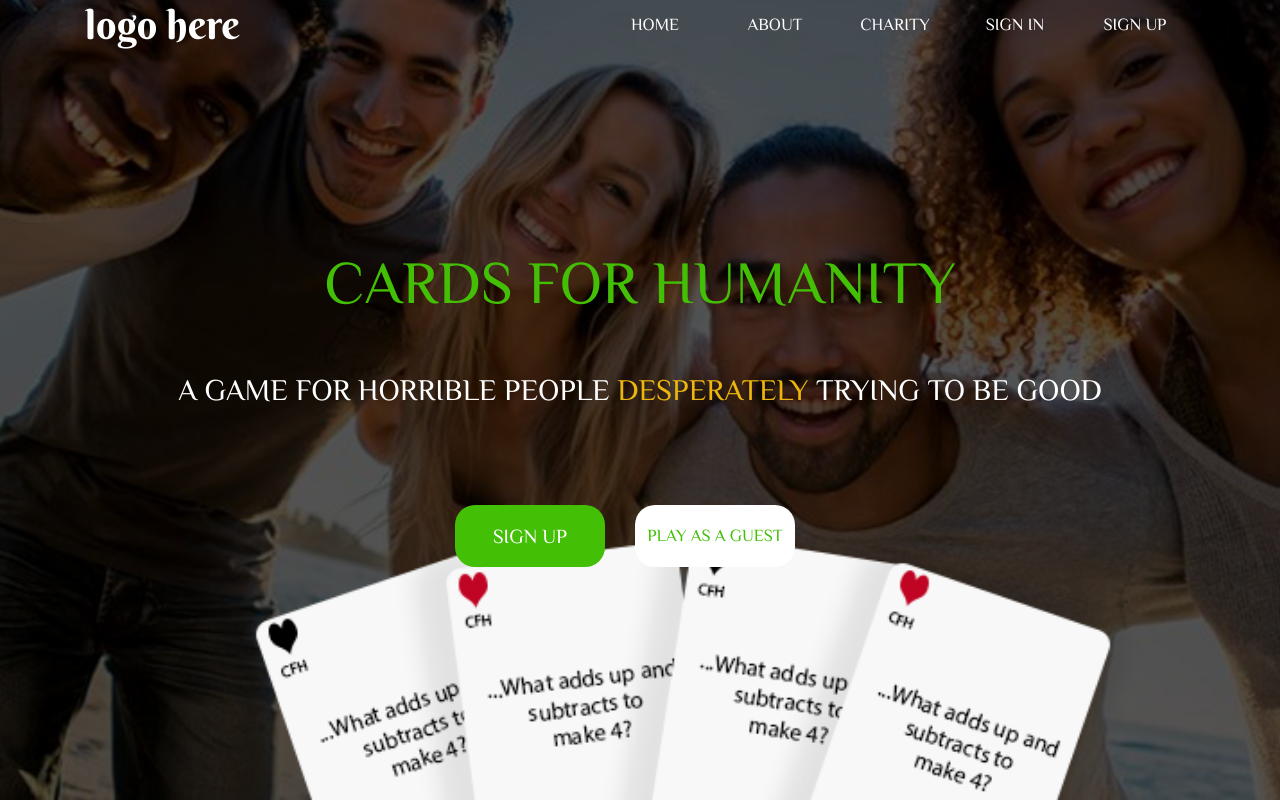
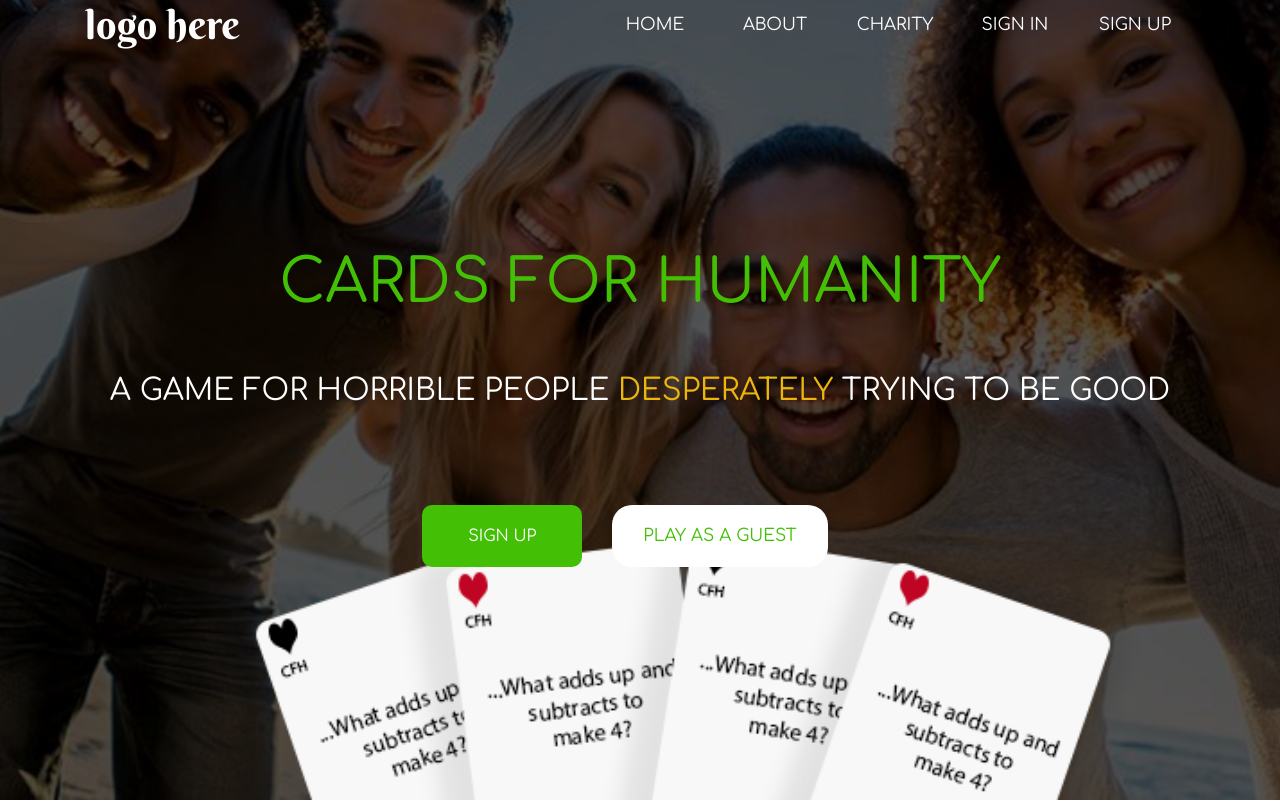
Before and after one commit to BalogunDell/cfhlandingpage, a plain HTML site: page newIndex.html in a window 1280 px wide. Shown: the top 802 px of the page. Drawn offline with nearby package versions, Linux system fonts and the light colour scheme; files that its build step writes are made by us from their sources; a web font is replaced by a local one.

Commit message:
add new files

```diff
--- a/assets/css/custom.css
+++ b/assets/css/custom.css
@@ -15,10 +15,14 @@
 }
 
 body {
-	font-family: 'Philosopher', 'Roboto', 'Ubuntu Mono', sans-serif;
+	font-family: 'Comfortaa', 'Roboto', 'Ubuntu Mono', sans-serif;
 	/* cbackground: url('../img/background.jpeg') ; */
 	background-size: cover;
 	background-repeat: no-repeat;
+}
+
+.header-message h1{
+	font-family: 'Comfortaa', 'Berkshire Swash', cursive !important;
 }
 
 .navbar-nav li {
--- a/assets/css/style2.css
+++ b/assets/css/style2.css
@@ -60,27 +60,27 @@ body, html {
 
 .content .buttons .signup {
     line-height: 50px;
-    width: 150px;
+    min-width: 160px;
     text-align: center;
     background: #43bf06;
     margin-right: 30px;
     color: white;
-    border-radius: 20px;
-    padding: 5px;
-    font-size: 20px;
+    border-radius: 10px;
+    padding: 5px 30px;
+    font-size: 16px;
     text-transform: uppercase;
     transition: color 1.0s, background-color 1.0s;
 }
 
 .content .buttons .signup:hover {
     line-height: 50px;
-    width: 150px;
+    min-width: 160px;
     text-align: center;
     background: white;
     margin-right: 30px;
     color: #43bf06;
     border-radius: 20px;
-    padding: 5px;
+    padding: 5px 30px;
 }
 
 .content .buttons .guest {
@@ -92,7 +92,7 @@ body, html {
     color: #43bf06;
     border-radius: 20px;
     border-color: transparent;
-    padding: 5px;
+    padding: 5px 30px;
     font-size: 17px;
     text-transform: uppercase;
 
@@ -100,13 +100,13 @@ body, html {
 
 .content .buttons .guest:hover {
     line-height: 50px;
-    width: 150px;
+    min-width: 160px;
     text-align: center;
     background: #43bf06;
     margin-right: 30px;
     color: white;
     border-radius: 20px;
-    padding: 5px;
+    padding: 5px 30px;
     transition: color 1.0s, background-color 1.0s;
 }
 
--- a/newIndex.html
+++ b/newIndex.html
@@ -19,10 +19,12 @@
     <link rel="stylesheet" type="text/css" href="http://code.ionicframework.com/ionicons/2.0.1/css/ionicons.min.css">
     <link href="https://maxcdn.bootstrapcdn.com/font-awesome/4.7.0/css/font-awesome.min.css" rel="stylesheet" integrity="sha384-wvfXpqpZZVQGK6TAh5PVlGOfQNHSoD2xbE+QkPxCAFlNEevoEH3Sl0sibVcOQVnN" crossorigin="anonymous">
     <link rel="stylesheet" href="https://cdnjs.cloudflare.com/ajax/libs/animate.css/3.5.2/animate.min.css">
-    <link href="https://fonts.googleapis.com/css?family=Aladin|Baumans|Philosopher|Berkshire+Swash" rel="stylesheet">
+    <link href="https://fonts.googleapis.com/css?family=Berkshire+Swash|Comfortaa" rel="stylesheet">
 
     <link rel="stylesheet" type="text/css" href="assets/css/custom.css">
     <link rel="stylesheet" type="text/css" href="assets/css/style2.css">
+    <link rel="stylesheet" href="auth.css">
+    <link rel="stylesheet" href="game.css">
 
 
     <!-- Bootstrap core JavaScript -->
@@ -91,7 +93,7 @@
    <div class="container-fluid first-section">
     <div class="container content">
       <!--  First row -->
-      <div class="row">
+      <div class="row header-message">
         <div class="col-sm-12">
           <h1>CARDS FOR HUMANITY</h1>
         </div>
```
